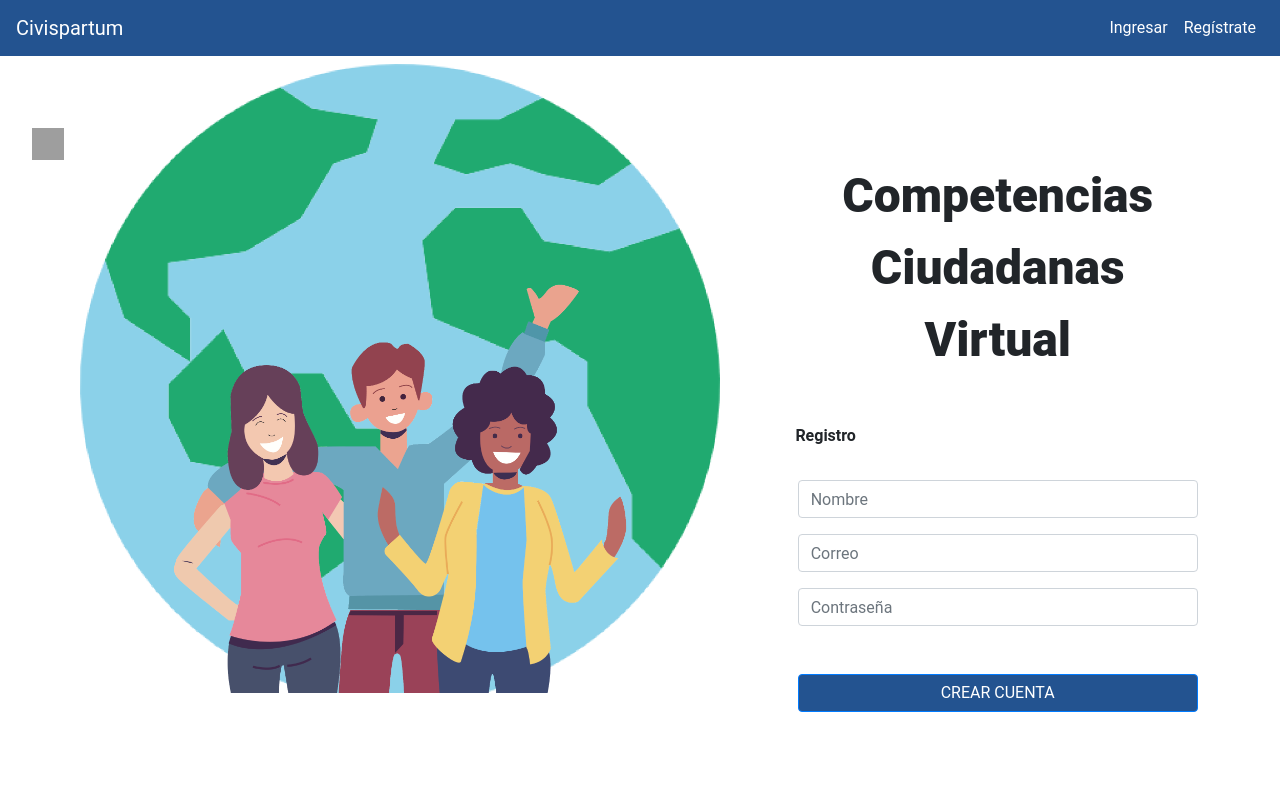
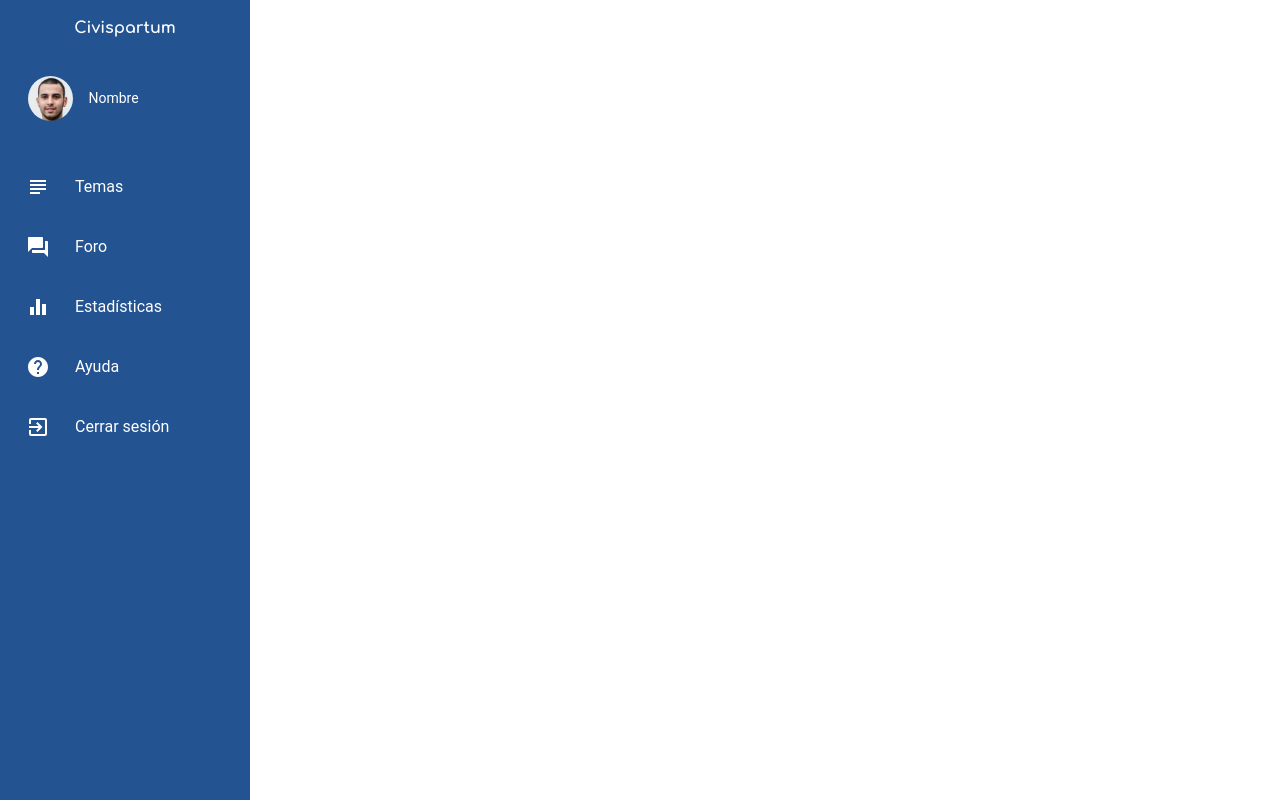
Before and after one commit to srGironR/Civispartum, a React (Create React App) app: page / in a window 1280 px wide. Built offline with nearby package versions, Linux system fonts and the light colour scheme; grey boxes are pictures that could not be loaded.

Commit message:
Sidebar hecho, 10% progreso de diseño cards main

```diff
--- a/package.json
+++ b/package.json
@@ -3,11 +3,15 @@
   "version": "0.1.0",
   "private": true,
   "dependencies": {
+    "@material-ui/core": "^4.11.3",
+    "@material-ui/icons": "^4.11.2",
     "@testing-library/jest-dom": "^5.11.9",
     "@testing-library/react": "^11.2.5",
     "@testing-library/user-event": "^12.8.3",
     "react": "^17.0.1",
     "react-dom": "^17.0.1",
+    "react-pro-sidebar": "^0.6.0",
+    "react-router": "^5.2.0",
     "react-scripts": "4.0.3",
     "web-vitals": "^1.1.1"
   },
--- a/src/App.css
+++ b/src/App.css
@@ -1,38 +1,9 @@
 .App {
   text-align: center;
+ width: 100vw;
+ height: 100vh;
 }
-
-.App-logo {
-  height: 40vmin;
-  pointer-events: none;
+body{
+  margin: 0;
+  padding: 0;
 }
-
-@media (prefers-reduced-motion: no-preference) {
-  .App-logo {
-    animation: App-logo-spin infinite 20s linear;
-  }
-}
-
-.App-header {
-  background-color: #282c34;
-  min-height: 100vh;
-  display: flex;
-  flex-direction: column;
-  align-items: center;
-  justify-content: center;
-  font-size: calc(10px + 2vmin);
-  color: white;
-}
-
-.App-link {
-  color: #61dafb;
-}
-
-@keyframes App-logo-spin {
-  from {
-    transform: rotate(0deg);
-  }
-  to {
-    transform: rotate(360deg);
-  }
-}
--- a/src/App.js
+++ b/src/App.js
@@ -1,13 +1,15 @@
 import './App.css';
 import React from 'react';
-import Pag1 from './components/pag1/pag1';
-import Login from './components/login/login';
-import Register from './components/registro/registro';
+//import Pag1 from './components/pag1/pag1';
+//import Login from './components/login/login';
+//import Register from './components/registro/registro';
+import Mmain from './components/Dashboard/main';
+
 
 function App() {
   return (
     <div className="App">
-     <Register/>
+     <Mmain/>
     </div>
   );
 }
--- /dev/null
+++ b/src/components/Dashboard/SidebarData.js
@@ -0,0 +1,35 @@
+import React from 'react'
+import SubjectIcon from '@material-ui/icons/Subject';
+import ForumIcon from '@material-ui/icons/Forum';
+import EqualizerIcon from '@material-ui/icons/Equalizer';
+import HelpIcon from '@material-ui/icons/Help';
+import ExitToAppIcon from '@material-ui/icons/ExitToApp';
+
+export const SidebarData=[
+   {
+       title: "Temas",
+       icon: <SubjectIcon/>,
+       link: "/Temas"
+    },
+    {
+        title: "Foro",
+        icon: <ForumIcon/>,
+        link: "/Foro"
+     },
+     {
+        title: "Estadísticas",
+        icon: <EqualizerIcon/>,
+        link: "/Estadisticas"
+     },
+     {
+        title: "Ayuda",
+        icon: <HelpIcon/>,
+        link: "/Ayuda"
+     },
+     {
+        title: "Cerrar sesión",
+        icon: <ExitToAppIcon/>,
+        link: "/home"
+     },
+
+]
--- /dev/null
+++ b/src/components/Dashboard/main.css
@@ -0,0 +1,65 @@
+.Sidebar{
+    height: 100%;
+    width: 250px;
+    background-color: #235390;
+}
+.SidebarList{
+    padding: 0;
+    height: auto;
+    width: 100%;
+}
+.Perfil{
+    display: flex;
+    flex-direction: row;
+    justify-content: center;
+    align-items: center;
+    margin-bottom: 2rem;
+}
+.PicP{
+    width: 45px;
+    border-radius: 512px;
+
+}
+.Logo{
+    font-family: 'Comfortaa';
+    color: white;
+    padding: 1rem;
+    font-weight: bold;
+}
+.Pname{
+    color: white;
+    width: 60%;
+    height: auto;
+    text-align: start;
+    font-size: 14px;
+    padding: 1rem;
+    margin: 0;
+}
+.SidebarList .row{
+    text-align: start;
+    width: 100%;
+    height: 60px;
+    list-style-type: none;
+    margin: 0%;
+    display: flex;
+    flex-direction: row;
+    color: white;
+    align-items: center;
+    justify-content: center;
+}
+.SidebarList .row:hover{
+    cursor: pointer;
+    background-color: #293846;
+}
+.SidebarList #active{
+    background-color: #293846;
+}
+
+.row #icon{
+    flex:30%;
+    display: grid;
+    place-items: center;
+}
+.row #title{
+    flex: 70%;
+}
--- /dev/null
+++ b/src/components/Dashboard/main.js
@@ -0,0 +1,35 @@
+import React from 'react';
+import "../Dashboard/main.css"
+import {SidebarData} from './SidebarData'
+import ImgP from "../pics/image.png";
+
+function main(){
+    return (
+    <div className="Sidebar">
+        <div className="Logo">
+            <p lassName="LogoT">Civispartum</p>
+        </div>
+        <div className="Perfil">
+            <img className="PicP" src={ImgP}></img>
+            <p className="Pname">Nombre</p>
+        </div>
+        <ul className="SidebarList">
+     {SidebarData.map((val, key)=> {
+        return (
+            <li key={key}
+            className="row"
+            id={window.location.pathname === val.link ? "active" : ""}
+            onClick={() => {window.location.pathname = val.link}}>
+            {" "}
+            <div id="icon">{val.icon}</div>
+            <div id="title">
+                {val.title}
+            </div>
+            </li>
+            );
+      })}
+        </ul>
+    </div>
+);
+}
+export default main;
--- a/src/components/pag1/pag1.css
+++ b/src/components/pag1/pag1.css
@@ -185,9 +185,6 @@ hr.new4 {
   flex-wrap: wrap;
 
 }
-a {
-    color: #FFF;
-  }
-  a:hover {
+.linkF:hover {
      color: #DBC01F;
   }
```
Also changed, not shown: src/components/pics/image.png (added), 1 other file (tests, documents, lock files or other folders).
